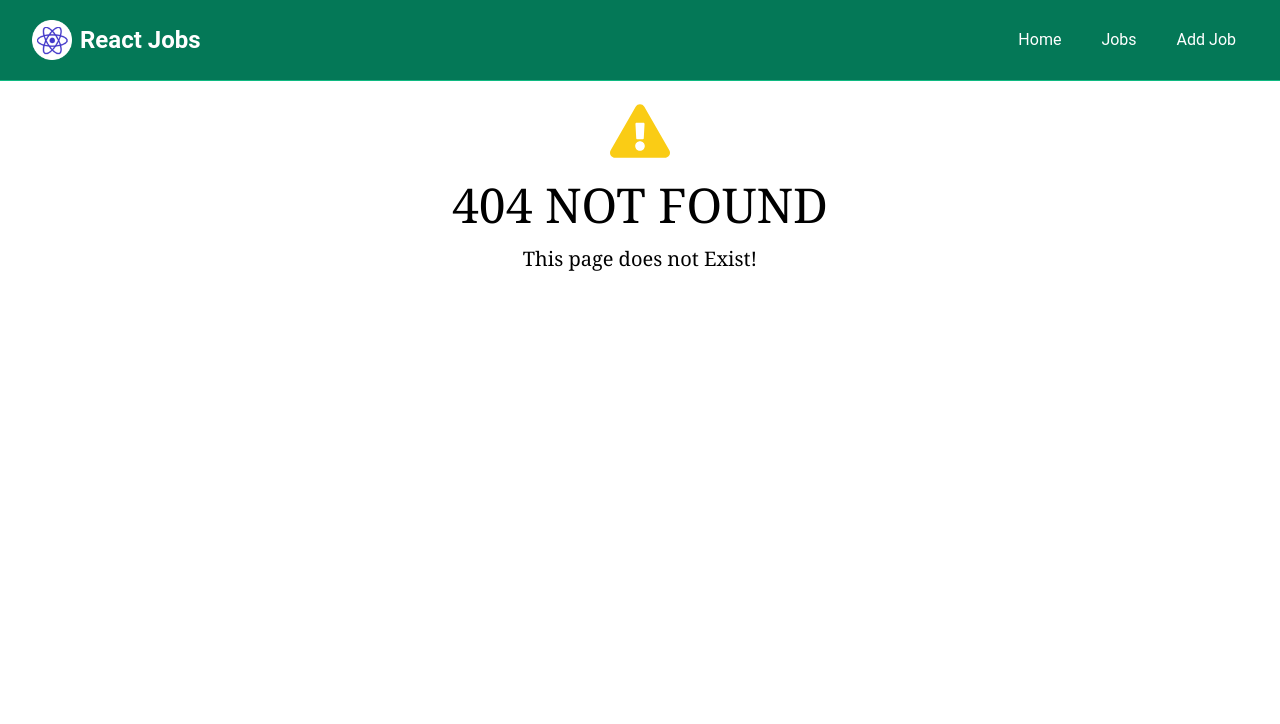
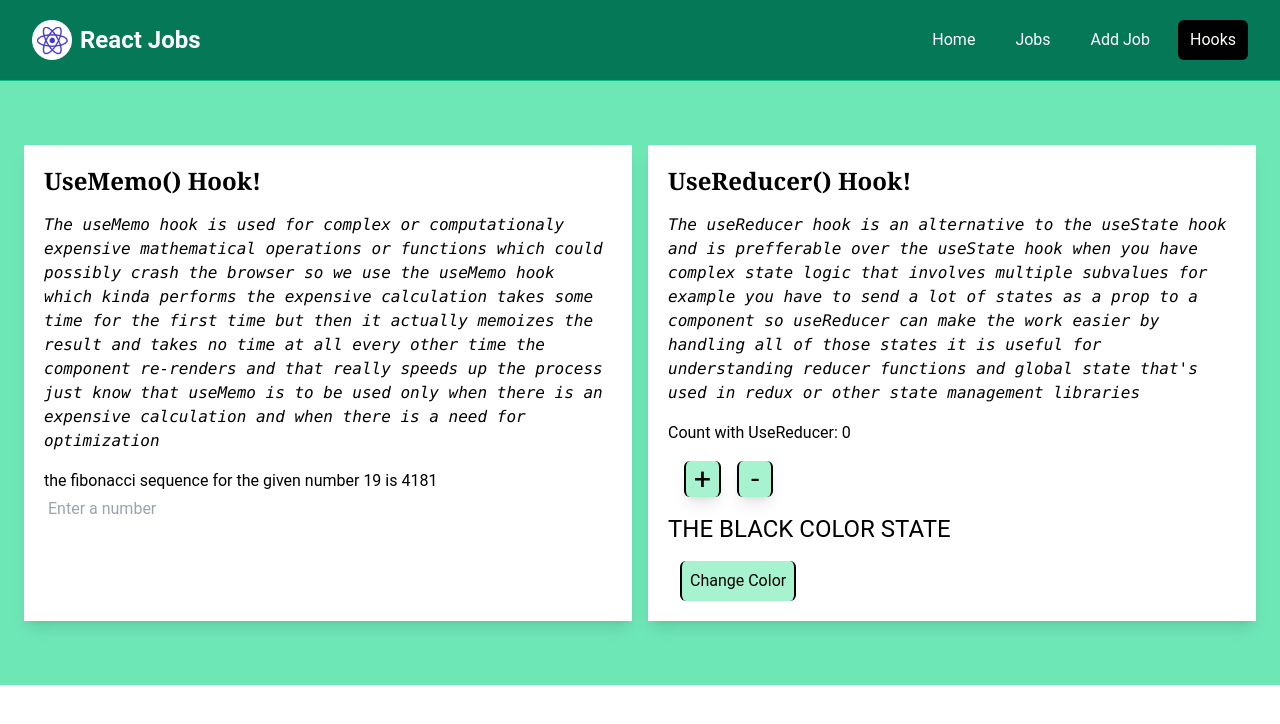
Before and after one commit to SHAFAY04/TheJobPoint, a React (Vite) app: page /hooks in a window 1280 px wide. Before the commit this address had no page. Shown: the top 724 px of the page. Built offline with nearby package versions, Linux system fonts and the light colour scheme.

Commit message:
learned about useMemo and useReducer hooks while creating a  hooks page on the project the contains info about these hooks

```diff
--- a/src/App.tsx
+++ b/src/App.tsx
@@ -7,6 +7,8 @@ import JobPage,{JobLoader} from './pages/JobPage'
 import './index.css'; // Include this for custom Tailwind styl
 import AddJobPage from './pages/addJobPage'
 import EditJobPage from './pages/EditJobPage'
+import { useEffect } from 'react'
+import HooksPage from './pages/hooksPage'
 
 
 //Note that the dist folder is only generated
@@ -36,10 +38,13 @@ let styles = {
 //like the following
 
 const App = () => {
+  useEffect(()=>{
+    console.log('mounting')
+
+  },[])
 //we will create all the add, edit, delete methods here
 interface Job{
 
-  type: string;
   title: string;
   description: string;
   salary: string;
@@ -101,6 +106,7 @@ const router = createBrowserRouter(createRoutesFromElements(
 <Route path='jobs/:id' element={<JobPage deleteJob={deleteJob}/>} loader={JobLoader}/>
 <Route path='/edit-job/:id'element={<EditJobPage editJob={editJob}/>} loader={JobLoader}/>
 <Route path='/add-job' element={<AddJobPage addJobSubmit={addJob}/>}/>
+<Route path='/hooks' element={<HooksPage/>}/>
 <Route path='*' element={<Errorpage/>}/>
 </Route>))
 
--- a/src/components/Navbar.tsx
+++ b/src/components/Navbar.tsx
@@ -41,6 +41,10 @@ const Navbar = () => {
                     to="/add-job"
                     className={linkCLass}
                     >Add Job</NavLink>
+                    <NavLink
+                    to="/hooks"
+                    className={linkCLass}
+                    >Hooks</NavLink>
                 </div>
               </div>
             </div>
--- /dev/null
+++ b/src/pages/hooksPage.tsx
@@ -0,0 +1,101 @@
+import React, { act, useMemo, useReducer, useRef, useState } from 'react'
+
+const hooksPage = () => {
+
+    const [number,setNumber]=useState<number>(19)
+
+    const inputRef=useRef<HTMLInputElement>(null)
+    console.log(inputRef.current)
+    console.log(inputRef?.current?.value)
+
+    type fibfunc=(n:number)=>number
+    const fib:fibfunc=(n:number)=>{
+
+       if(n<2)return n
+
+       return fib(n-1) + fib(n-2)
+
+    }
+const result= useMemo(()=>fib(number),[number])
+
+let initState={
+
+    count:0,
+    color:'text-black'
+}
+ enum REDUCER_ACTION_TYPES{
+
+    INCREMENT,
+    DECREMENT,
+    CHANGECOLOR
+
+}
+type reducerAction={
+
+    type: REDUCER_ACTION_TYPES,
+    payload? : string
+
+
+}
+const reducer=(state:typeof initState, action:reducerAction):typeof initState=>{
+
+
+    switch (action.type) {
+        case REDUCER_ACTION_TYPES.INCREMENT:
+            return {...state, count:state.count+1}
+        case REDUCER_ACTION_TYPES.DECREMENT:
+            return {...state,count:state.count-1}
+        case REDUCER_ACTION_TYPES.CHANGECOLOR:
+            return {...state, color:action.payload as string}
+
+        default:
+            throw new Error()
+    }
+}
+ const [state,dispatch]=useReducer(reducer,initState)
+ const increment=()=>{
+    dispatch({type:REDUCER_ACTION_TYPES.INCREMENT})
+ }
+ const decrement=()=>{
+    dispatch({type:REDUCER_ACTION_TYPES.DECREMENT})
+ }
+ const changeColorState=(newColor:string)=>{
+    dispatch({type:REDUCER_ACTION_TYPES.CHANGECOLOR,payload:newColor})
+ }
+
+  return (
+
+    <>
+    <div className='bg-emerald-300'>
+        <div className='grid md:grid-cols-2 sm:grid-cols-1 m-auto gap-4 pt-16 pb-16 pl-6 pr-6 '>
+            <div className='p-5 shadow-lg bg-white '>
+                <h2 className='font-bold font-serif text-2xl mb-4'>
+                    UseMemo() Hook!
+                </h2>
+                <p className='font-mono italic mb-4'>The useMemo hook is used for complex or computationaly expensive mathematical operations or functions which could possibly crash the browser so we use the useMemo hook which kinda performs the expensive calculation takes some time for the first time but then it actually memoizes the result and takes no time at all every other time the component re-renders and that really speeds up the process just know that useMemo is to be used only when there is an expensive calculation and when there is a need for optimization    </p>
+                <p> the fibonacci sequence for the given number {number} is {result}</p>
+<input ref={inputRef} className='p-1' type="number" name="num" id="numfield" placeholder='Enter a number' onChange={(e)=>setNumber(e.target.value as unknown as number)}  />
+
+            </div>
+            <div className='p-5 shadow-lg bg-white '>
+                <h2 className='font-bold font-serif text-2xl mb-4'>
+                    UseReducer() Hook!
+                </h2>
+                <p className='font-mono italic mb-4'>The useReducer hook is an alternative to the useState hook and is prefferable over the useState hook when you have complex state logic that involves multiple subvalues for example you have to send a lot of states as a prop to a component so useReducer can make the work easier by handling all of those states it is useful for understanding reducer functions and global state that's used in redux or other state management libraries</p>
+                <p  className='mb-4'>Count with UseReducer: {state.count} </p>
+                <div className='inline-flex mb-4'>
+                <button className='text-3xl px-2  border-black border-x-2 shadow-lg rounded-md bg-emerald-200 mx-4 hover:bg-emerald-300' onClick={increment}>+</button>
+                <button  className='text-3xl px-3  border-black border-x-2 shadow-lg rounded-md bg-emerald-200 hover:bg-emerald-300'onClick={decrement}>-</button>
+                </div>
+                <p id='variableColorText' className={`mb-4 text-2xl ${state.color}`}>THE BLACK COLOR STATE</p>
+                <button className='ml-3 border-x-2  rounded-md p-2 border-black bg-emerald-200 hover:bg-emerald-300 ' onClick={()=>changeColorState('text-blue-300')}>Change Color</button>
+
+            </div>
+
+        </div>
+    </div>
+    </>
+  )
+}
+
+export default hooksPage
```
Also changed, not shown: src/components/Job.tsx (line endings or trailing spaces).
